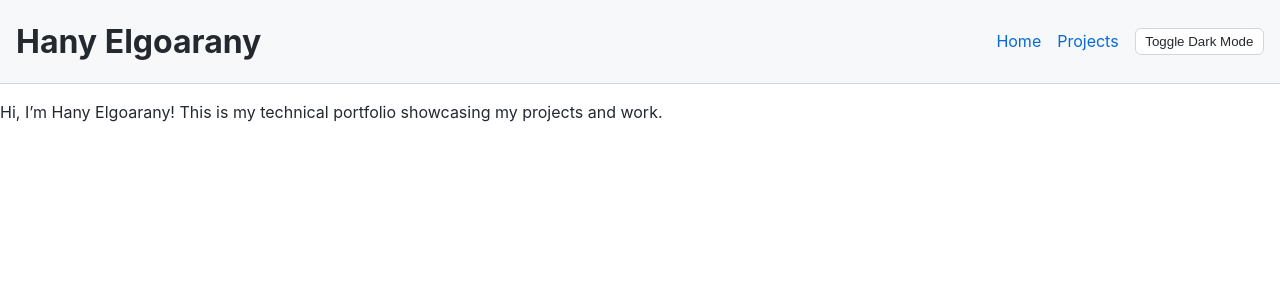
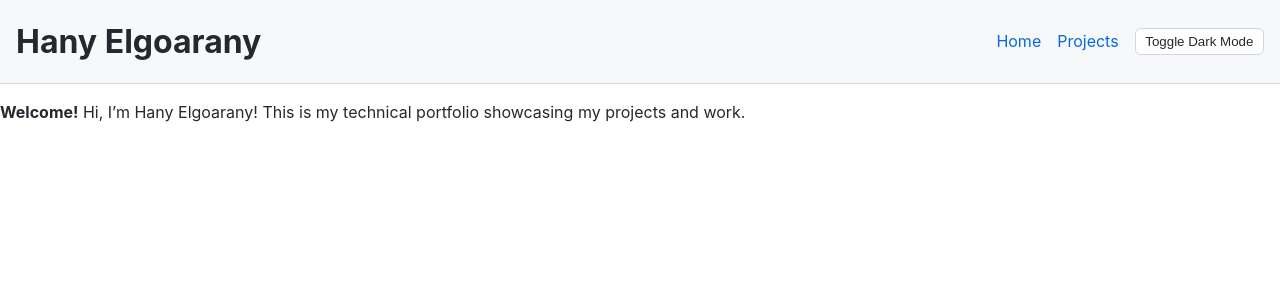
Before and after one commit to HanyElgoarany/HanyElgoarany.github.io, a Jekyll site: the page built from index.md, in a window 1280 px wide. Shown: the top 300 px of the page. Built offline with Jekyll 4.4.1, drawn with Linux system fonts in a browser that asks for light colours; our own code applies the rules of GitHub Pages for plain Markdown files.

Commit message:
Update index.md

```diff
--- a/index.md
+++ b/index.md
@@ -6,7 +6,7 @@ title: Home
 
   <!-- Home Section -->
   <section id="home-section" class="fade-section">
-    <p>Hi, I’m {{ site.title }}! This is my technical portfolio showcasing my projects and work.</p>
+    <p><strong>Welcome!</strong> Hi, I’m {{ site.title }}! This is my technical portfolio showcasing my projects and work.</p>
   </section>
 
   <!-- Projects Section -->
```
